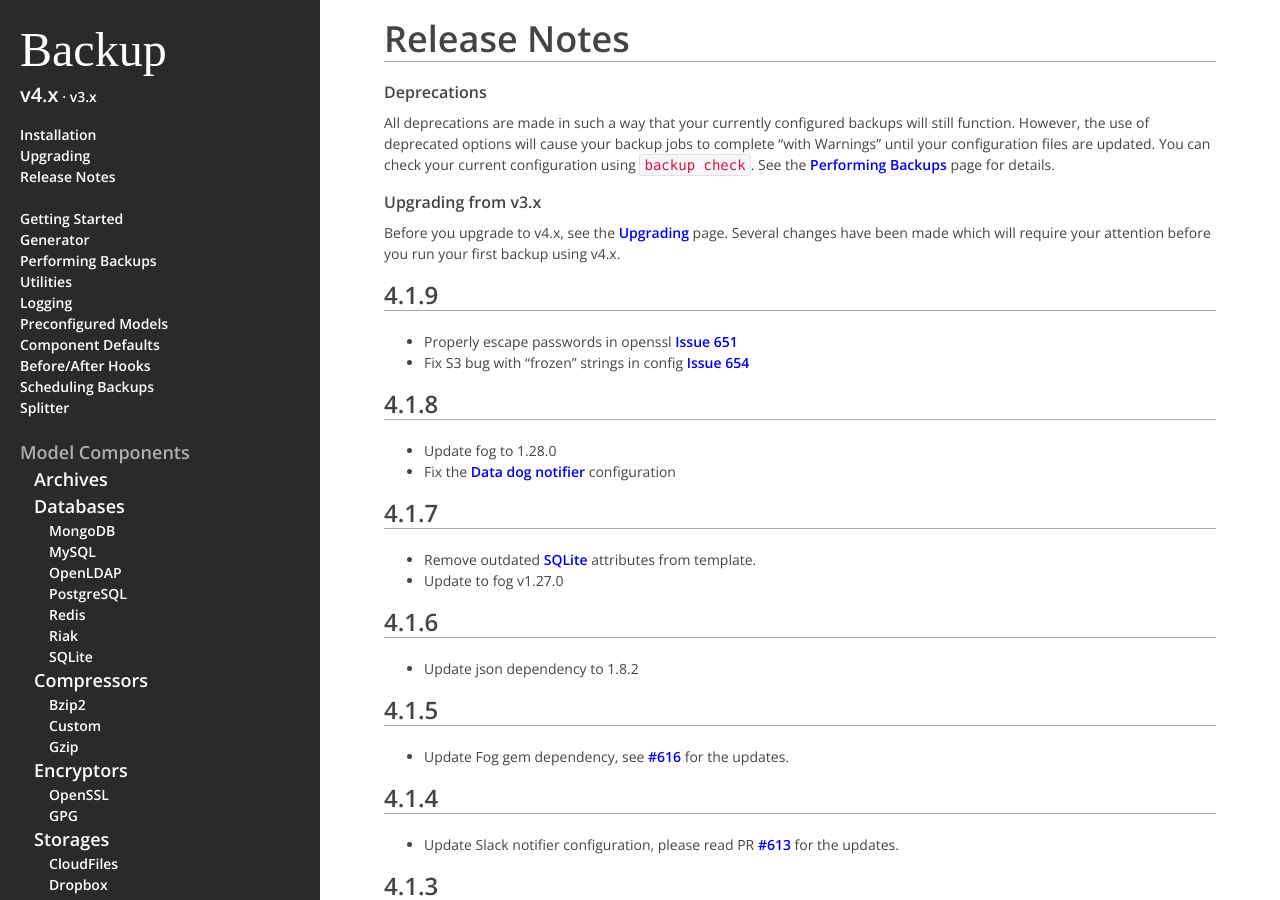
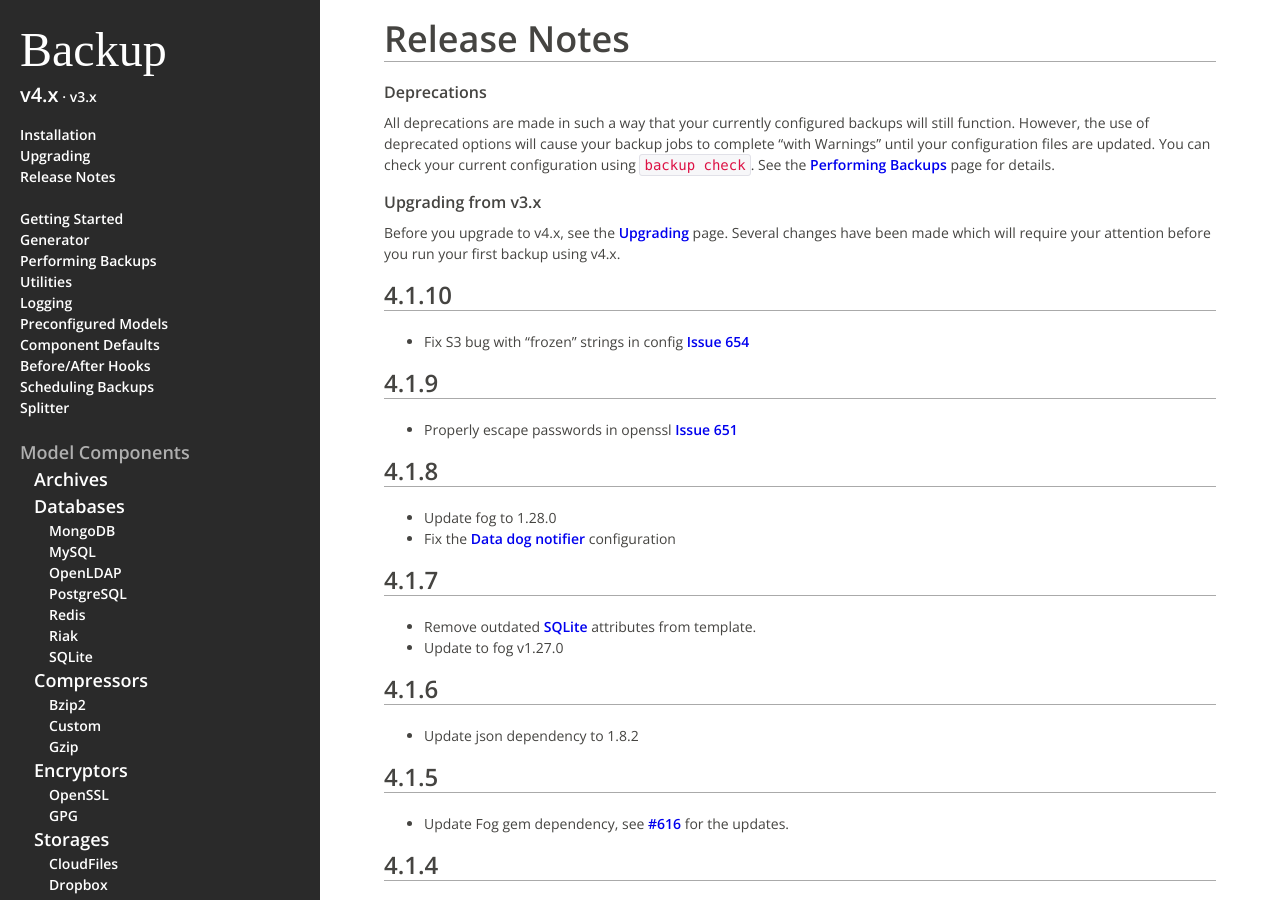
Before and after one commit to backup/backup, a Jekyll site: the page built from v4/release-notes/index.md, in a window 1280 px wide and 900 px high. Built offline with Jekyll 4.4.1, drawn with Linux system fonts in a browser that asks for light colours; some web fonts are replaced; Markdown is read by kramdown in place of the engine named in the settings.

Commit message:
Update 4.1.10 release notes

```diff
--- a/v4/release-notes/index.md
+++ b/v4/release-notes/index.md
@@ -18,11 +18,15 @@ See the [Performing Backups][performing-backups] page for details.
 Before you upgrade to v4.x, see the [Upgrading][upgrading] page.
 Several changes have been made which will require your attention before you run your first backup using v4.x.
 
+4.1.10
+-----
+
+- Fix S3 bug with "frozen" strings in config [Issue 654](https://github.com/backup/backup/pull/654)
+
 4.1.9
 -----
 
 - Properly escape passwords in openssl [Issue 651](https://github.com/backup/backup/pull/651)
-- Fix S3 bug with "frozen" strings in config [Issue 654](https://github.com/backup/backup/pull/654)
 
 4.1.8
 -----
```
